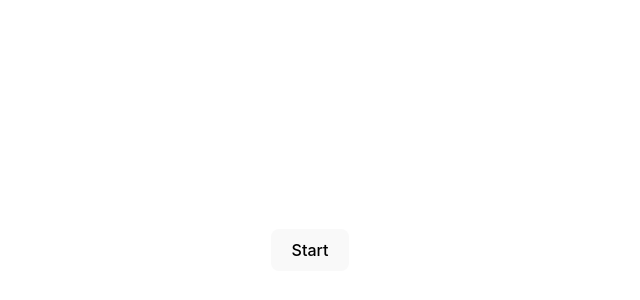
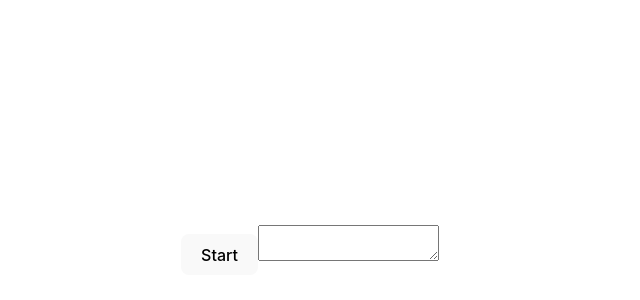
Before and after one commit to nik-ves/queez, a React (Vite) app: page / in a window 1280 px wide. Shown: the part 150-450 px from the top of the page, without its empty margins (330-970 px from the left). Built offline with nearby package versions, Linux system fonts and the light colour scheme.

Commit message:
Some testing regex for the question text field

```diff
--- a/src/App.jsx
+++ b/src/App.jsx
@@ -9,6 +9,7 @@ function App() {
   const [question, setQuestion] = useState();
   const [answers, setAnswers] = useState([]);
   const [questionDetails, setQuestionDetails] = useState([]);
+  const [testInput, setTestInput] = useState("");
 
   async function test() {
     const { data, error } = await supabase
@@ -17,6 +18,7 @@ function App() {
         `
         id,
         type,
+        text,
         answer ( id, text, result ),
         question_details ( id, header, text )
         `
@@ -28,7 +30,19 @@ function App() {
     setQuestionDetails(data[0].question_details);
   }
 
-  console.log(answers);
+  // console.log(question);
+
+  let str = question?.text;
+  // const testara = str?.replace("\r\n\r\n", "\r\n\r\n");
+  // console.log(str);
+
+  // console.log(lines);
+
+  const testara = testInput?.replace(/\n\r/g, "\r\n\r\n");
+  console.log(testara);
+
+  // var lines = testInput?.split("\r\n\r\n");
+  // console.log(lines);
 
   return (
     <>
@@ -61,6 +75,10 @@ function App() {
           Next
         </button>
       )}
+
+      <textarea
+        onChange={(event) => setTestInput(event.target.value)}
+      ></textarea>
     </>
   );
 }
--- a/src/answer/Answer.jsx
+++ b/src/answer/Answer.jsx
@@ -1,7 +1,15 @@
 import styled from "styled-components";
 
 export default function Answer({ answer }) {
-  return <AnswerBox>{answer.text}</AnswerBox>;
+  function validateAnswer() {
+    if (answer.result === "true") {
+      console.log("Tacan odgovor!");
+    } else {
+      console.log("Pogresan odgovor");
+    }
+  }
+
+  return <AnswerBox onClick={validateAnswer}>{answer.text}</AnswerBox>;
 }
 
 const AnswerBox = styled.p`
```
